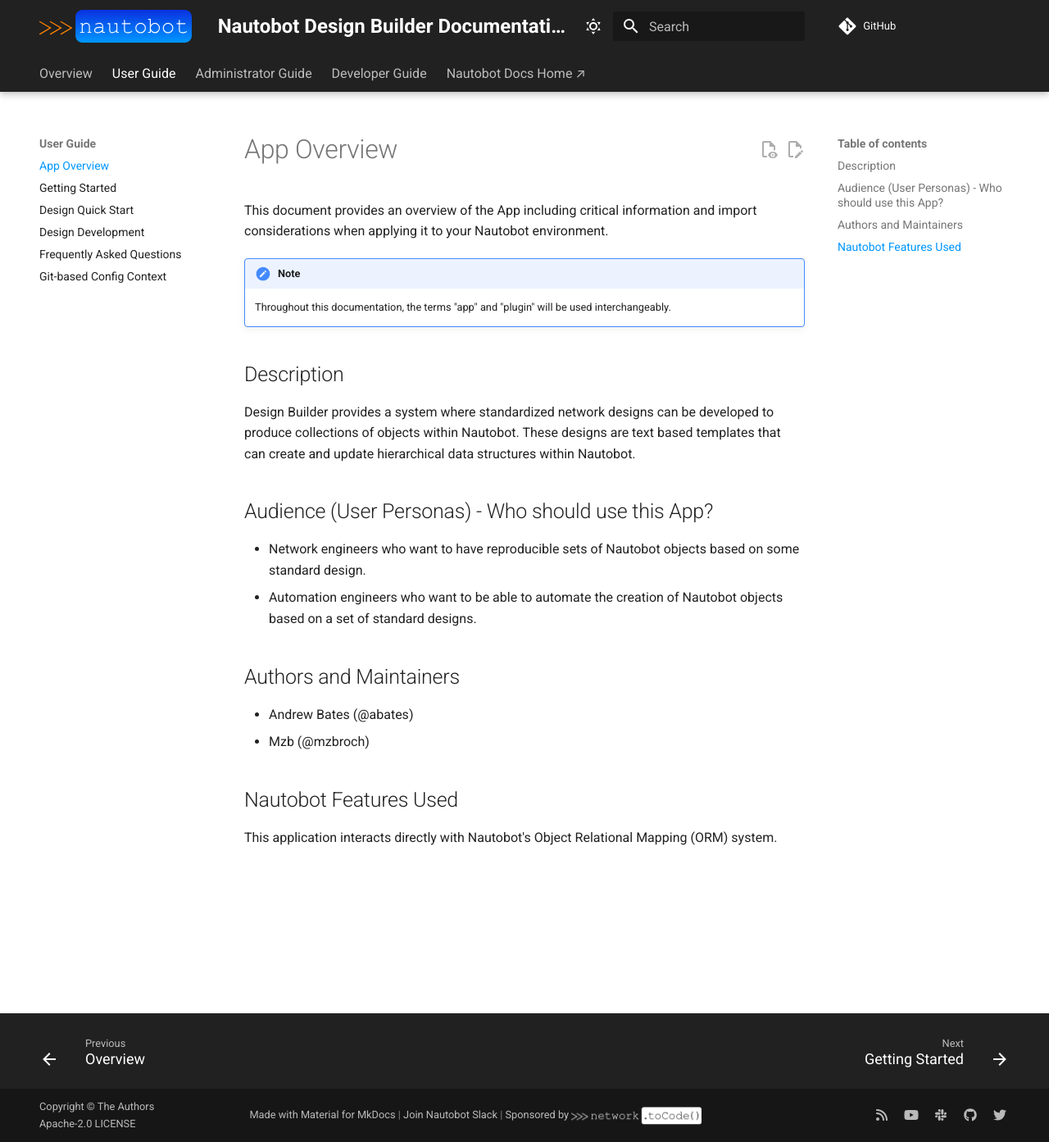
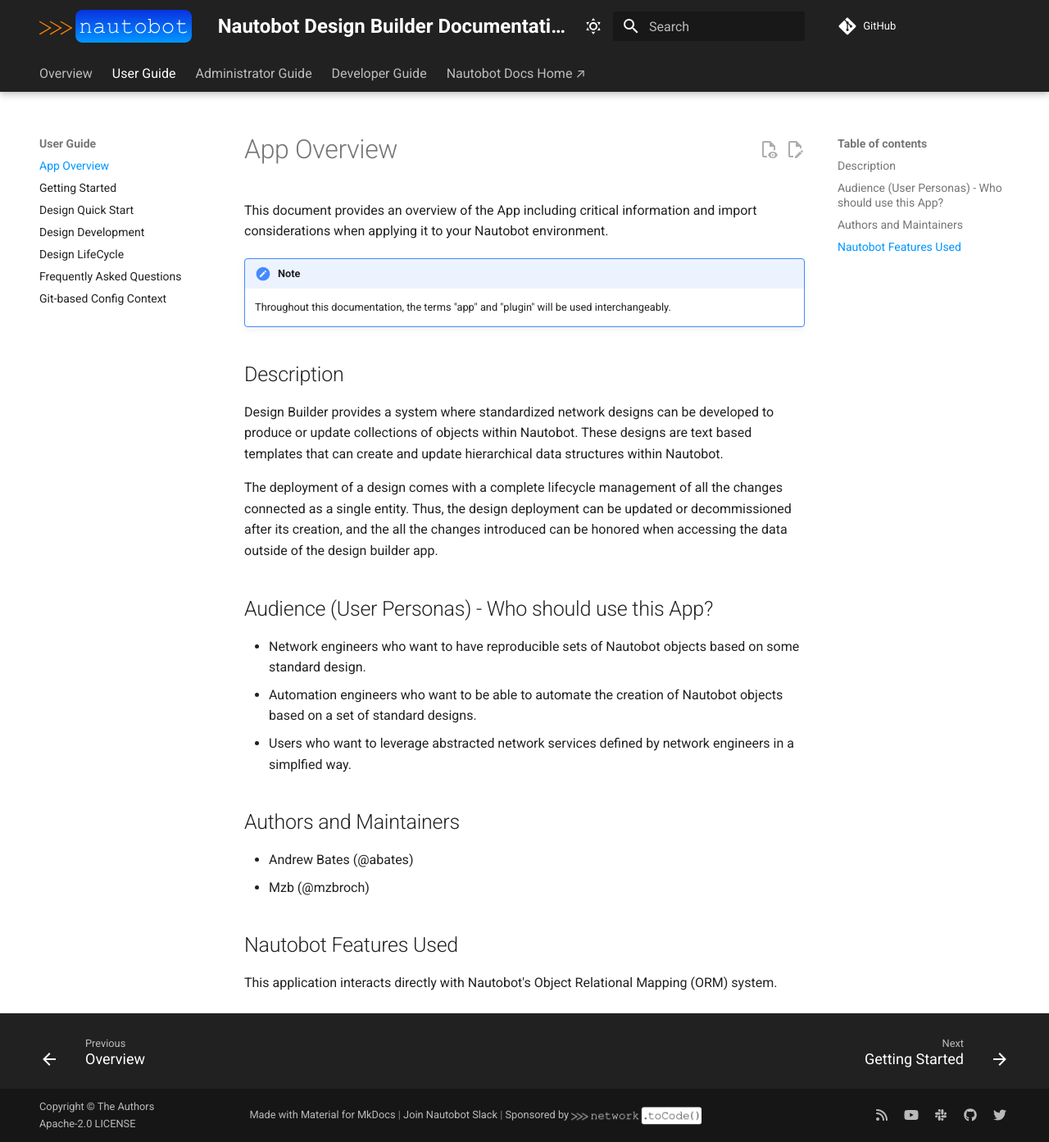
Before and after one commit to nautobot/nautobot-app-design-builder, an MkDocs documentation site: the page built from docs/user/app_overview.md, in a window 1280 px wide and 1393 px high. Shown: the whole window at 82% size. Built offline with MkDocs 1.6.1 and Material for MkDocs 9.7.7, drawn with Linux system fonts in a browser that asks for light colours; comment, search, counter and statistics services are not loaded.

Commit message:
docs: improve docs

```diff
--- a/docs/user/app_overview.md
+++ b/docs/user/app_overview.md
@@ -7,12 +7,15 @@
 
 ## Description
 
-Design Builder provides a system where standardized network designs can be developed to produce collections of objects within Nautobot. These designs are text based templates that can create and update hierarchical data structures within Nautobot.
+Design Builder provides a system where standardized network designs can be developed to produce or update collections of objects within Nautobot. These designs are text based templates that can create and update hierarchical data structures within Nautobot.
+
+The deployment of a design comes with a complete lifecycle management of all the changes connected as a single entity. Thus, the design deployment can be updated or decommissioned after its creation, and the all the changes introduced can be honored when accessing the data outside of the design builder app.
 
 ## Audience (User Personas) - Who should use this App?
 
 - Network engineers who want to have reproducible sets of Nautobot objects based on some standard design.
 - Automation engineers who want to be able to automate the creation of Nautobot objects based on a set of standard designs.
+- Users who want to leverage abstracted network services defined by network engineers in a simplfied way.
 
 ## Authors and Maintainers
 
--- a/mkdocs.yml
+++ b/mkdocs.yml
@@ -107,6 +107,7 @@
       - Getting Started: "user/app_getting_started.md"
       - Design Quick Start: "user/design_quickstart.md"
       - Design Development: "user/design_development.md"
+      - Design LifeCycle: "user/design_lifecycle.md"
       - Frequently Asked Questions: "user/faq.md"
       - Git-based Config Context: "user/git_config_context.md"
   - Administrator Guide:
```
Also changed, not shown: README.md (+2 -0 lines), docs/user/app_getting_started.md (+2 -0 lines), docs/user/design_development.md (+12 -39 lines), docs/user/design_lifecycle.md (added, +67 -0 lines), docs/user/design_quickstart.md (+2 -0 lines).
